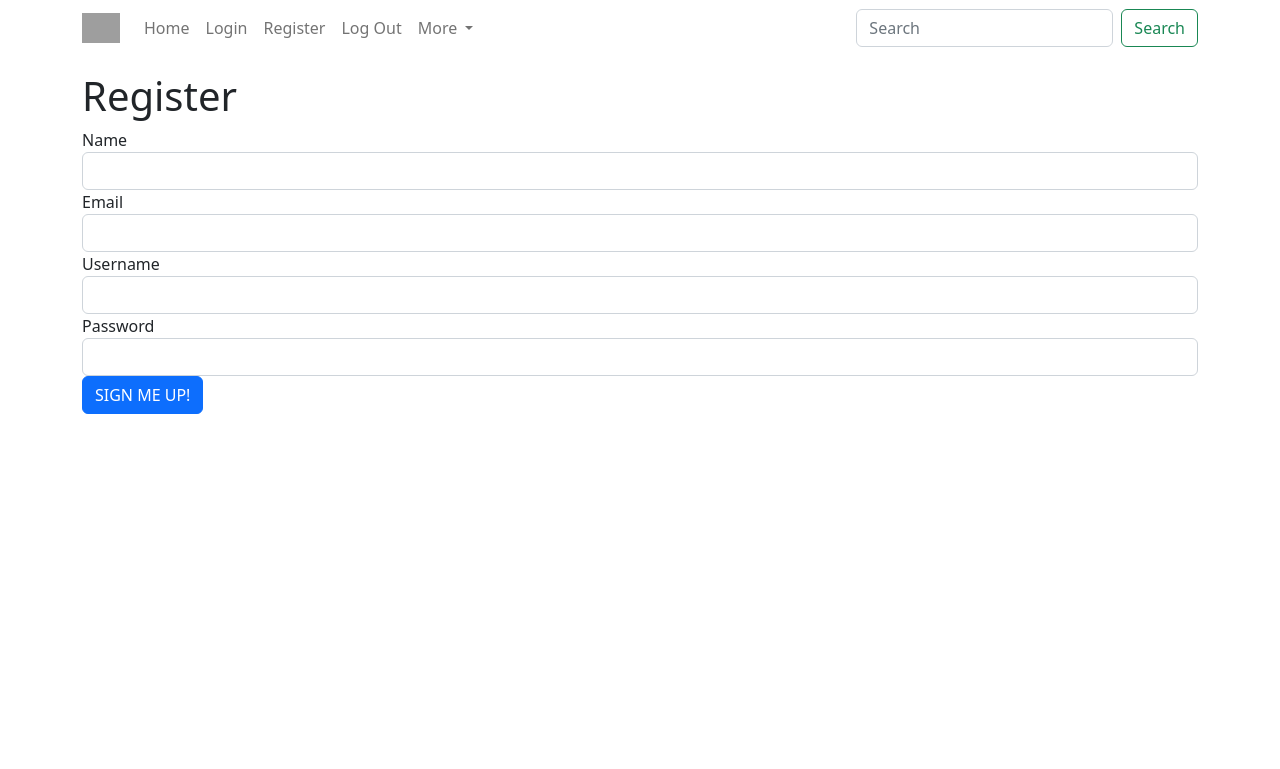
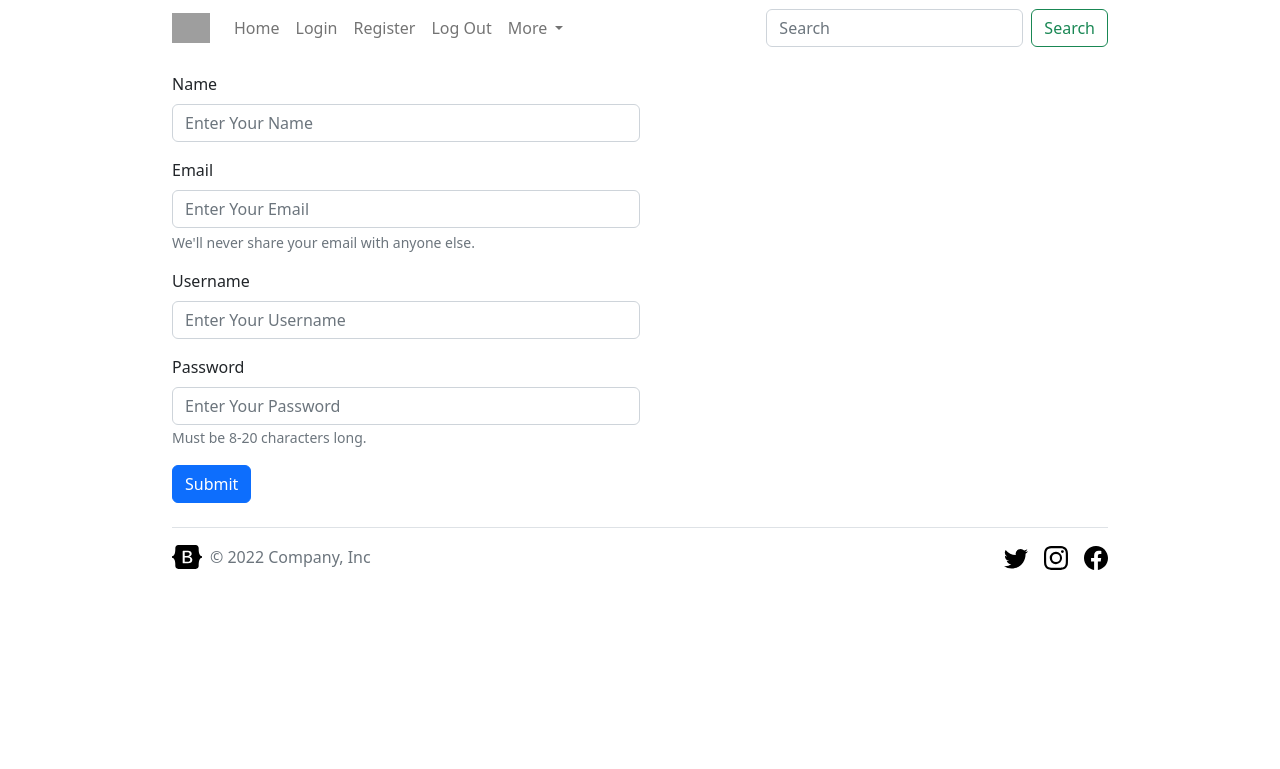
Before and after one commit to neginmaka/Digital-Business-Card, a Flask app: page /register in a window 1280 px wide. Shown: the top 769 px of the page. Run offline with Flask 3, Linux system fonts and the light colour scheme; some libraries are stand-ins or nearby versions; grey boxes are pictures that could not be loaded.

Commit message:
PF-16 Add styling to Login and Register forms

```diff
--- a/static/css/styles.css
+++ b/static/css/styles.css
@@ -3,3 +3,7 @@ body {
     min-height: 75rem;
     padding-top: 4.5rem;
 }
+
+.container {
+  max-width: 960px;
+}
--- a/templates/register.html
+++ b/templates/register.html
@@ -1,20 +1,38 @@
-{% import "bootstrap/wtf.html" as wtf %}
 {% include "header.html" %}
 
-{% block content %}
 
+<div class="container">
+    <form>
+        <div class="mb-3 col-lg-6 col-md-6 col-sm-6">
+            <label for="Name" class="form-label">Name</label>
+            <input type="email" class="form-control" id="Name" placeholder="Enter Your Name">
+        </div>
 
-    <!-- Page Header -->
-    <div class="container">
+        <div class="mb-3 col-lg-6 col-md-6 col-sm-6">
+            <label for="InputEmail" class="form-label">Email</label>
+            <input type="email" class="form-control" id="InputEmail" aria-describedby="emailHelp" placeholder="Enter Your Email">
+            <div id="emailHelp" class="form-text">We'll never share your email with anyone else.</div>
+        </div>
 
-        <header class="masthead">
+        <div class="mb-3 col-lg-6 col-md-6 col-sm-6">
+            <label for="InputUsername" class="form-label">Username</label>
+            <input type="email" class="form-control" id="InputUsername" placeholder="Enter Your Username">
+        </div>
 
-            <h1>Register</h1>
+        <div class="mb-3 col-lg-6 col-md-6 col-sm-6">
+            <label for="InputPassword" class="form-label">Password</label>
+            <input type="password" class="form-control" id="InputPassword" placeholder="Enter Your Password">
+            <div class="col-auto">
+    <span id="passwordHelpInline" class="form-text">
+      Must be 8-20 characters long.
+    </span>
+            </div>
+        </div>
 
-        </header>
+        <div class="justify-content-start d-flex">
+            <button type="submit" class="btn btn-primary bottom">Submit</button>
+        </div>
+    </form>
+</div>
 
-        {{ wtf.quick_form(form, novalidate=True, button_map={"submit": "primary"}) }}
-    </div>
-
-
-{% endblock %}
+{% include "footer.html" %}
```
Also changed, not shown: templates/login.html (+27 -13 lines).
